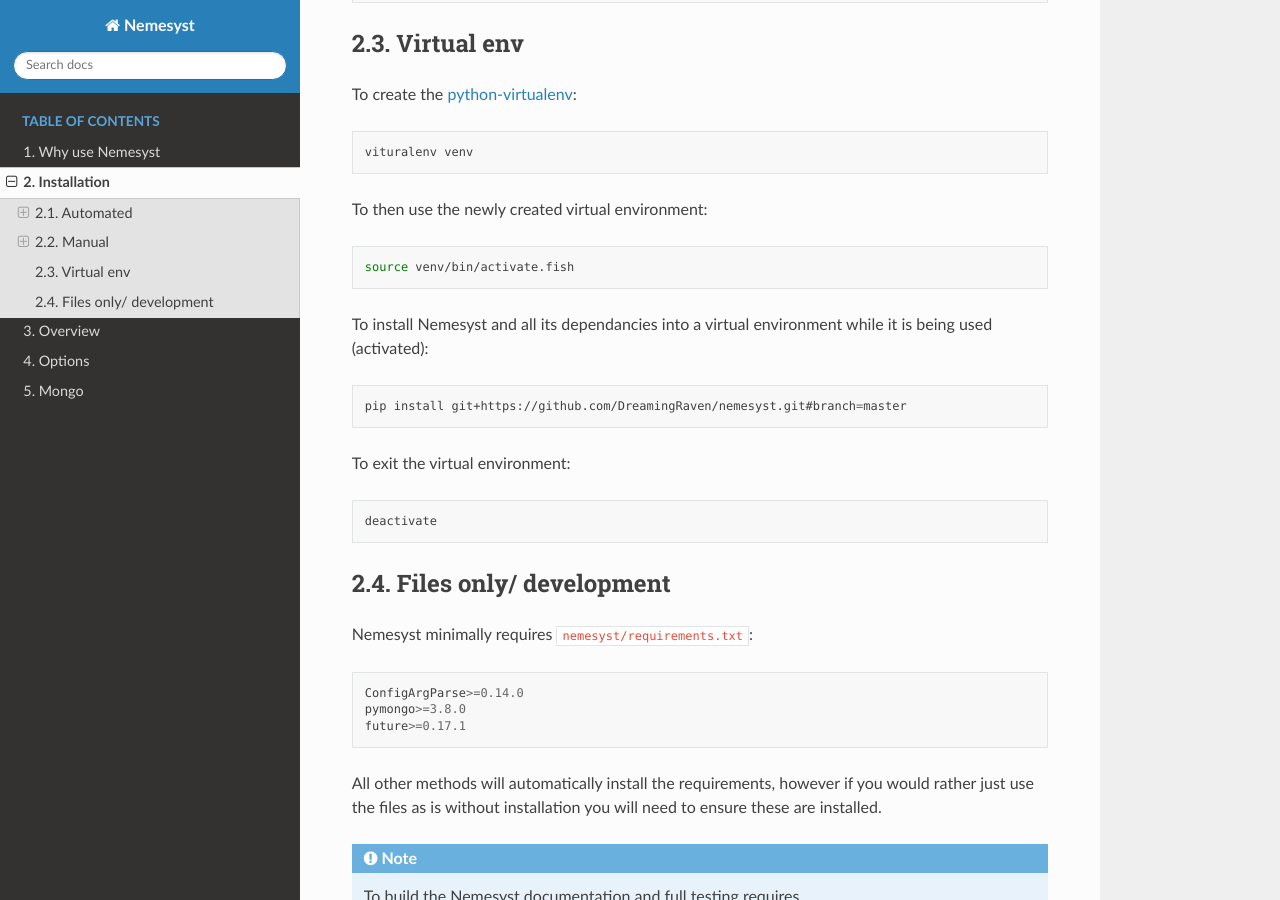
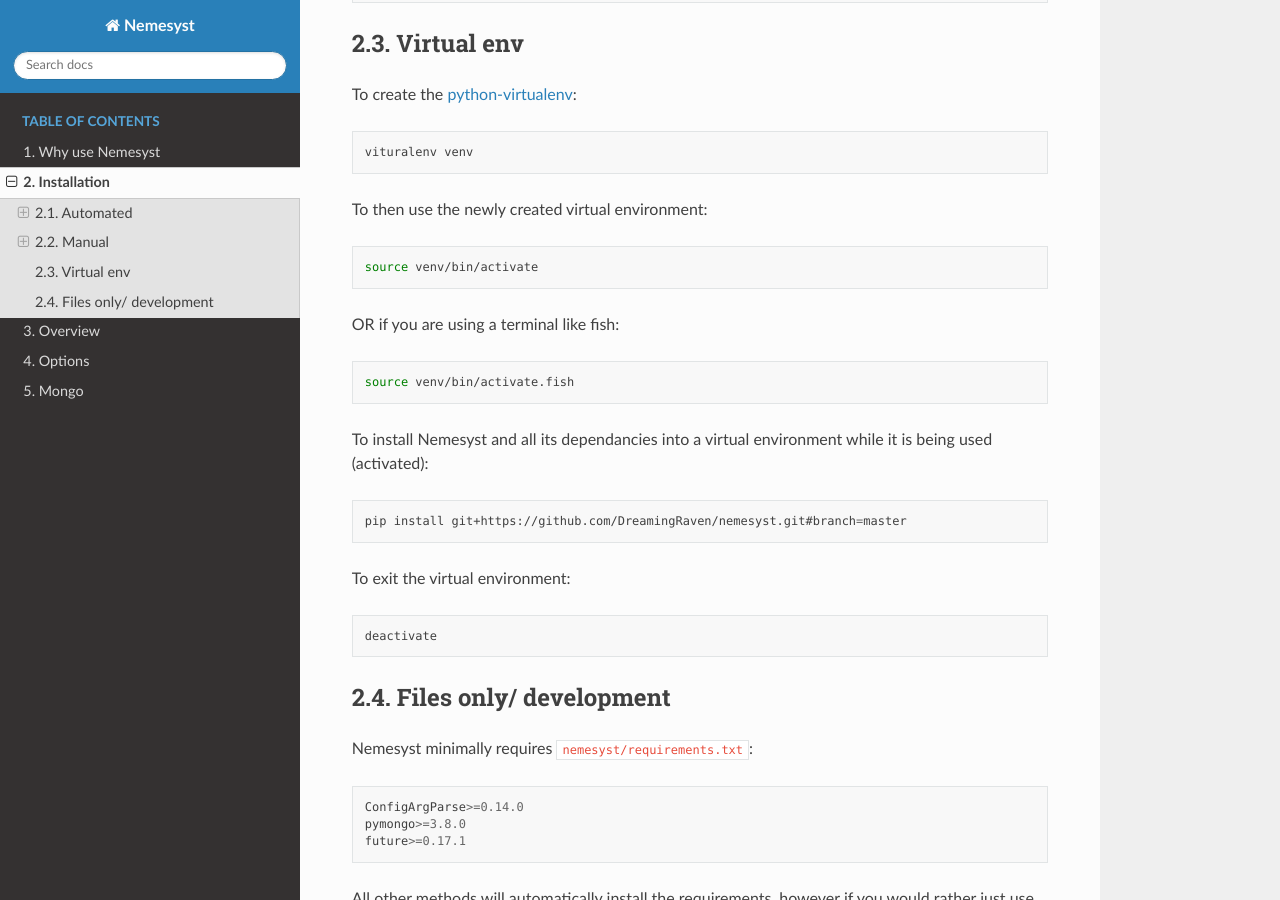
Before and after one commit to DreamingRaven/nemesyst, a Sphinx documentation site: the page built from docs/source/installation.rst, in a window 1280 px wide and 900 px high, scrolled down 960 px. Built offline with Sphinx 7.4.7 and the Read the Docs theme 2.0.0, drawn with Linux system fonts in a browser that asks for light colours; the version number could not be read and is left out.

Commit message:
Added fish section to docs

```diff
--- a/docs/source/installation.rst
+++ b/docs/source/installation.rst
@@ -58,6 +58,12 @@ To then use the newly created virtual environment:
 
 .. code-block:: bash
 
+    source venv/bin/activate
+
+OR if you are using a terminal like fish:
+
+.. code-block:: bash
+
     source venv/bin/activate.fish
 
 To install Nemesyst and all its dependancies into a virtual environment while it is being used (activated):
```
